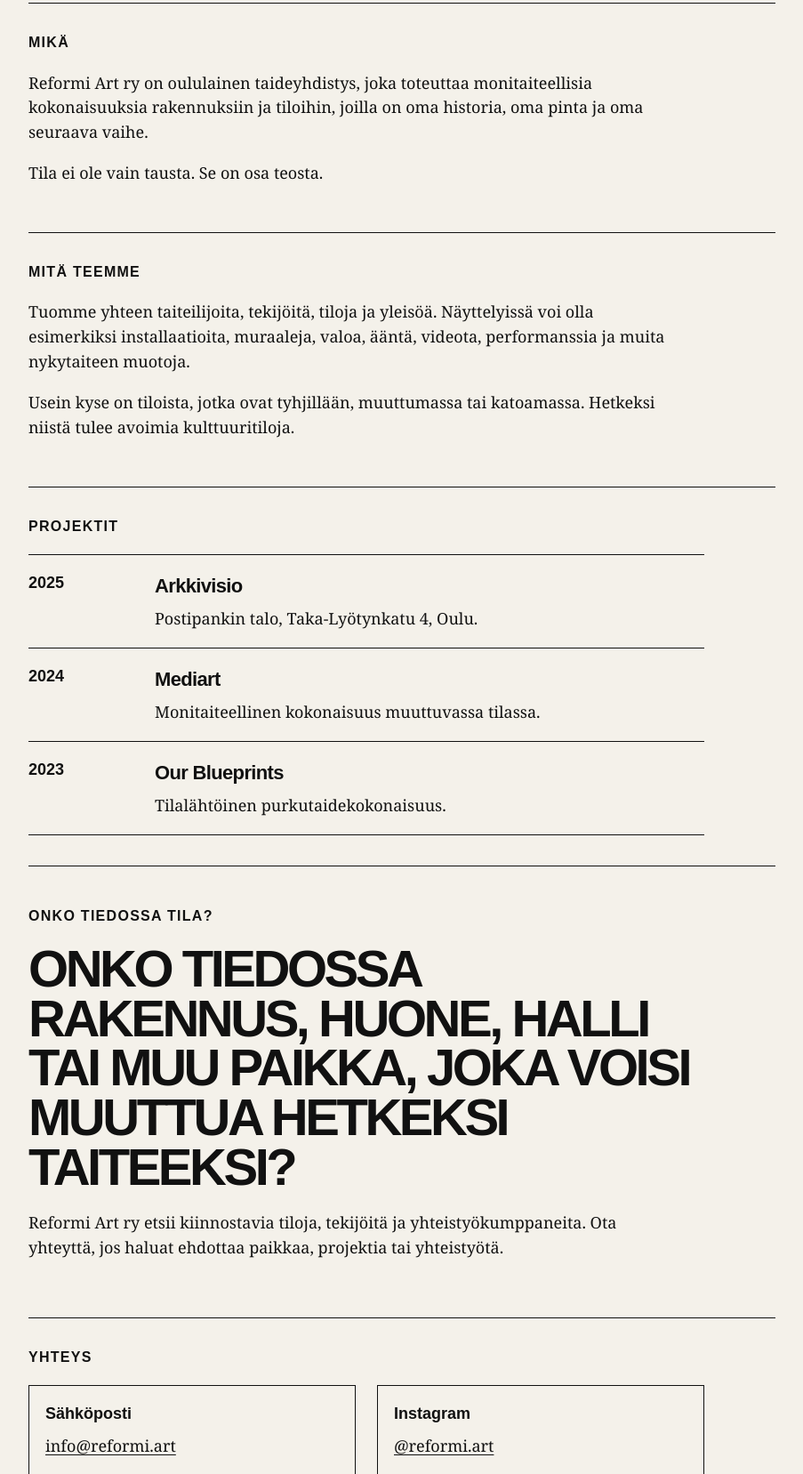
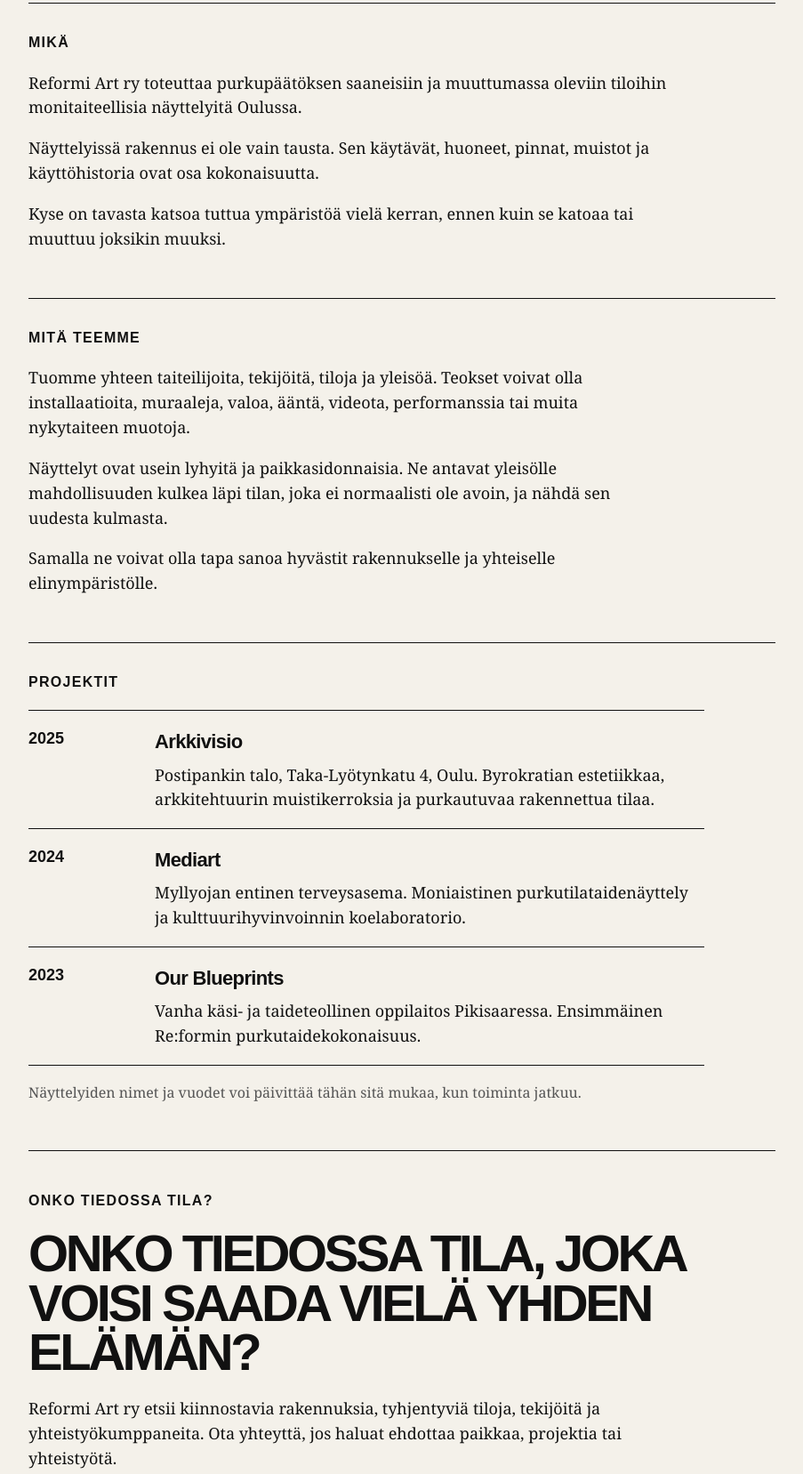
Before and after one commit to reformi-art/reformi-web, a plain HTML site: page index.html in a window 1280 px wide. Shown: the part 561-2218 px from the top of the page at 89% size, without its empty margins (188-1091 px from the left). Drawn offline with Linux system fonts and the light colour scheme.

Commit message:
update page

```diff
--- a/index.html
+++ b/index.html
@@ -4,7 +4,7 @@
   <meta charset="utf-8">
   <meta name="viewport" content="width=device-width, initial-scale=1">
   <title>Reformi Art ry</title>
-  <meta name="description" content="Reformi Art ry on oululainen taideyhdistys, joka toteuttaa tilalähtöisiä ja väliaikaisia taideprojekteja.">
+  <meta name="description" content="Reformi Art ry toteuttaa purkupäätöksen saaneisiin ja muuttumassa oleviin tiloihin monitaiteellisia näyttelyitä Oulussa.">
   <style>
     :root {
       --bg: #f4f1ea;
@@ -149,6 +149,11 @@
       margin-bottom: 22px;
     }
 
+    .project-note {
+      margin-top: 18px;
+      font-size: 16px;
+    }
+
     .contact-grid {
       display: grid;
       grid-template-columns: 1fr 1fr;
@@ -209,32 +214,42 @@
       <h1>Reformi<br>Art</h1>
 
       <p class="lead">
-        Tilalähtöistä taidetta. Väliaikaisia näyttelyitä. Paikkoja, jotka ovat muutoksen kynnyksellä.
+        Purkutaidetta tiloissa, jotka ovat muutoksen kynnyksellä.
+        Viimeinen julkinen elämä rakennuksille ennen seuraavaa vaihetta.
       </p>
     </header>
 
     <section>
       <h2>Mikä</h2>
       <p>
-        Reformi Art ry on oululainen taideyhdistys, joka toteuttaa monitaiteellisia
-        kokonaisuuksia rakennuksiin ja tiloihin, joilla on oma historia, oma pinta
-        ja oma seuraava vaihe.
+        Reformi Art ry toteuttaa purkupäätöksen saaneisiin ja muuttumassa oleviin
+        tiloihin monitaiteellisia näyttelyitä Oulussa.
       </p>
       <p>
-        Tila ei ole vain tausta. Se on osa teosta.
+        Näyttelyissä rakennus ei ole vain tausta. Sen käytävät, huoneet, pinnat,
+        muistot ja käyttöhistoria ovat osa kokonaisuutta.
+      </p>
+      <p>
+        Kyse on tavasta katsoa tuttua ympäristöä vielä kerran, ennen kuin se katoaa
+        tai muuttuu joksikin muuksi.
       </p>
     </section>
 
     <section>
       <h2>Mitä teemme</h2>
       <p>
-        Tuomme yhteen taiteilijoita, tekijöitä, tiloja ja yleisöä. Näyttelyissä voi olla
-        esimerkiksi installaatioita, muraaleja, valoa, ääntä, videota, performanssia
-        ja muita nykytaiteen muotoja.
+        Tuomme yhteen taiteilijoita, tekijöitä, tiloja ja yleisöä.
+        Teokset voivat olla installaatioita, muraaleja, valoa, ääntä, videota,
+        performanssia tai muita nykytaiteen muotoja.
       </p>
       <p>
-        Usein kyse on tiloista, jotka ovat tyhjillään, muuttumassa tai katoamassa.
-        Hetkeksi niistä tulee avoimia kulttuuritiloja.
+        Näyttelyt ovat usein lyhyitä ja paikkasidonnaisia. Ne antavat yleisölle
+        mahdollisuuden kulkea läpi tilan, joka ei normaalisti ole avoin, ja nähdä
+        sen uudesta kulmasta.
+      </p>
+      <p>
+        Samalla ne voivat olla tapa sanoa hyvästit rakennukselle ja yhteiselle
+        elinympäristölle.
       </p>
     </section>
 
@@ -246,7 +261,7 @@
           <div class="year">2025</div>
           <div>
             <h3>Arkkivisio</h3>
-            <p>Postipankin talo, Taka-Lyötynkatu 4, Oulu.</p>
+            <p>Postipankin talo, Taka-Lyötynkatu 4, Oulu. Byrokratian estetiikkaa, arkkitehtuurin muistikerroksia ja purkautuvaa rakennettua tilaa.</p>
           </div>
         </article>
 
@@ -254,7 +269,7 @@
           <div class="year">2024</div>
           <div>
             <h3>Mediart</h3>
-            <p>Monitaiteellinen kokonaisuus muuttuvassa tilassa.</p>
+            <p>Myllyojan entinen terveysasema. Moniaistinen purkutilataidenäyttely ja kulttuurihyvinvoinnin koelaboratorio.</p>
           </div>
         </article>
 
@@ -262,21 +277,25 @@
           <div class="year">2023</div>
           <div>
             <h3>Our Blueprints</h3>
-            <p>Tilalähtöinen purkutaidekokonaisuus.</p>
+            <p>Vanha käsi- ja taideteollinen oppilaitos Pikisaaressa. Ensimmäinen Re:formin purkutaidekokonaisuus.</p>
           </div>
         </article>
       </div>
+
+      <p class="muted project-note">
+        Näyttelyiden nimet ja vuodet voi päivittää tähän sitä mukaa, kun toiminta jatkuu.
+      </p>
     </section>
 
     <section class="callout">
       <h2>Onko tiedossa tila?</h2>
       <p class="callout-text">
-        Onko tiedossa rakennus, huone, halli tai muu paikka, joka voisi muuttua
-        hetkeksi taiteeksi?
+        Onko tiedossa tila, joka voisi saada vielä yhden elämän?
       </p>
       <p>
-        Reformi Art ry etsii kiinnostavia tiloja, tekijöitä ja yhteistyökumppaneita.
-        Ota yhteyttä, jos haluat ehdottaa paikkaa, projektia tai yhteistyötä.
+        Reformi Art ry etsii kiinnostavia rakennuksia, tyhjentyviä tiloja,
+        tekijöitä ja yhteistyökumppaneita. Ota yhteyttä, jos haluat ehdottaa
+        paikkaa, projektia tai yhteistyötä.
       </p>
     </section>
 
```
